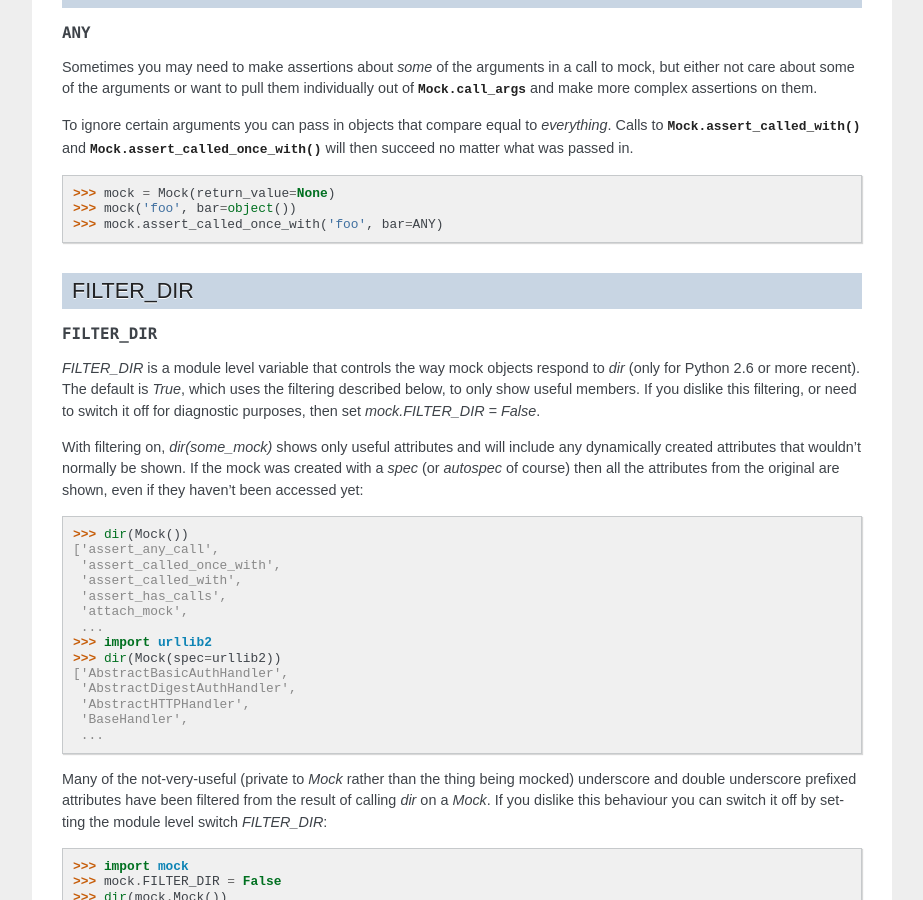
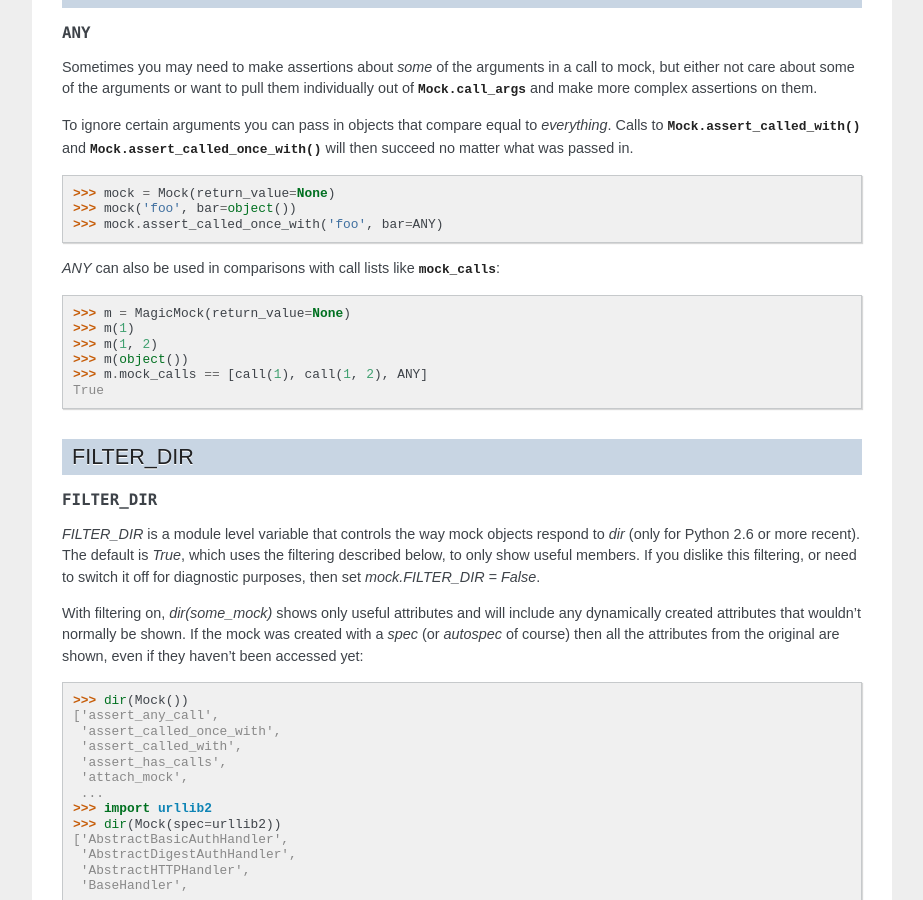
Before and after one commit to testing-cabal/mock, a Sphinx documentation site: the page built from docs/helpers.txt, in a window 1280 px wide and 900 px high, scrolled down 1133 px. Shown: the whole window, without its empty margins (198-1121 px from the left). Built offline with Sphinx 7.4.7, drawn with Linux system fonts in a browser that asks for light colours.

Commit message:
Fix ANY comparisons with call objects

```diff
--- a/docs/changelog.txt
+++ b/docs/changelog.txt
@@ -90,6 +90,7 @@ CHANGELOG
 The only change since 0.8rc2 is:
 
 * Improved repr of `sentinel` objects
+* `ANY` can be used for comparisons against `call` objects
 
 Full List of changes since 0.7:
 
--- a/docs/helpers.txt
+++ b/docs/helpers.txt
@@ -117,6 +117,17 @@ passed in.
     >>> mock('foo', bar=object())
     >>> mock.assert_called_once_with('foo', bar=ANY)
 
+`ANY` can also be used in comparisons with call lists like
+:attr:`~Mock.mock_calls`:
+
+.. doctest::
+
+    >>> m = MagicMock(return_value=None)
+    >>> m(1)
+    >>> m(1, 2)
+    >>> m(object())
+    >>> m.mock_calls == [call(1), call(1, 2), ANY]
+    True
 
 
 
--- a/mock.py
+++ b/mock.py
@@ -1978,6 +1978,8 @@ class _Call(tuple):
 
 
     def __eq__(self, other):
+        if other is ANY:
+            return True
         try:
             len(other)
         except TypeError:
```
Also changed, not shown: 1 other file.
